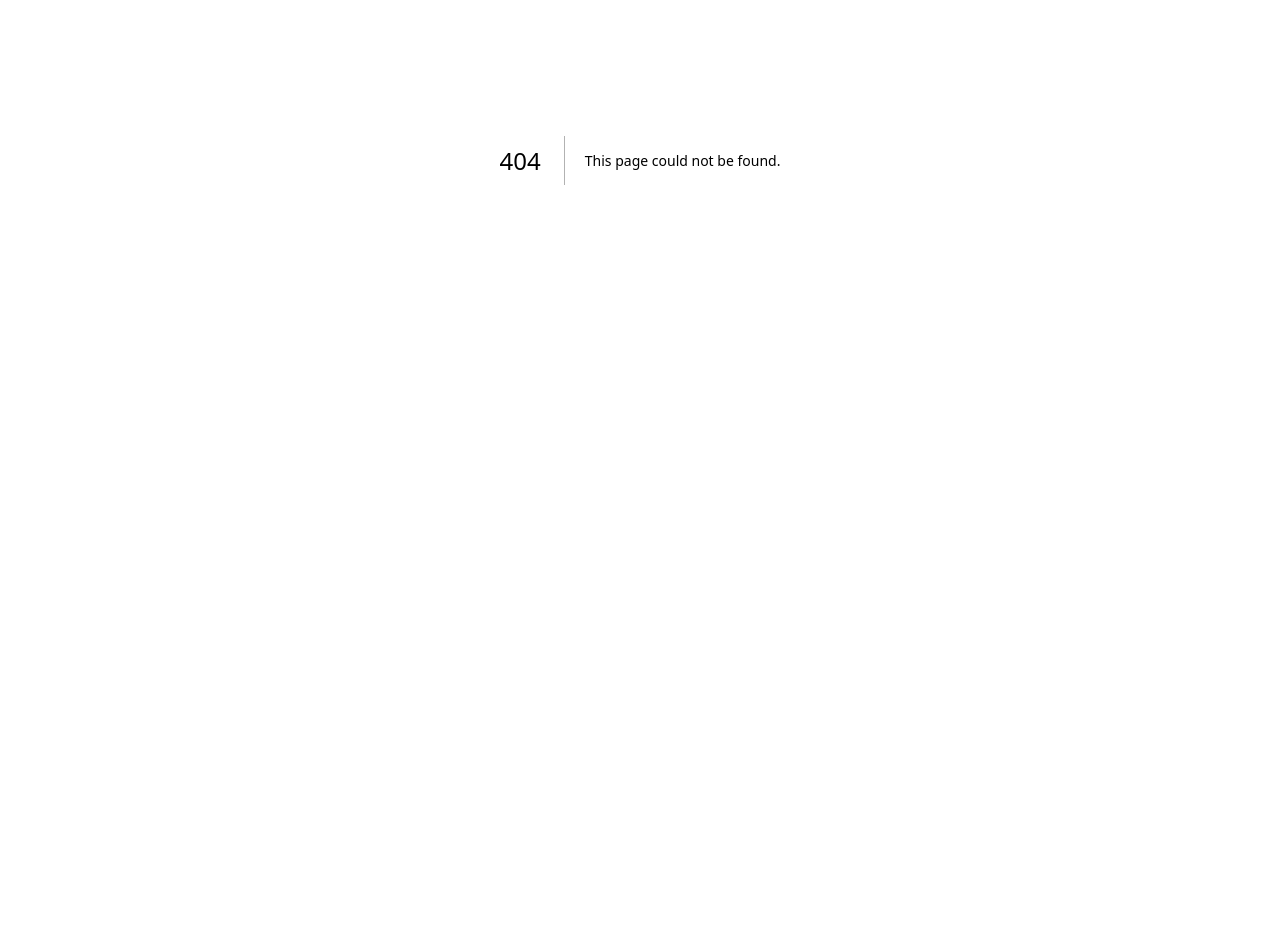
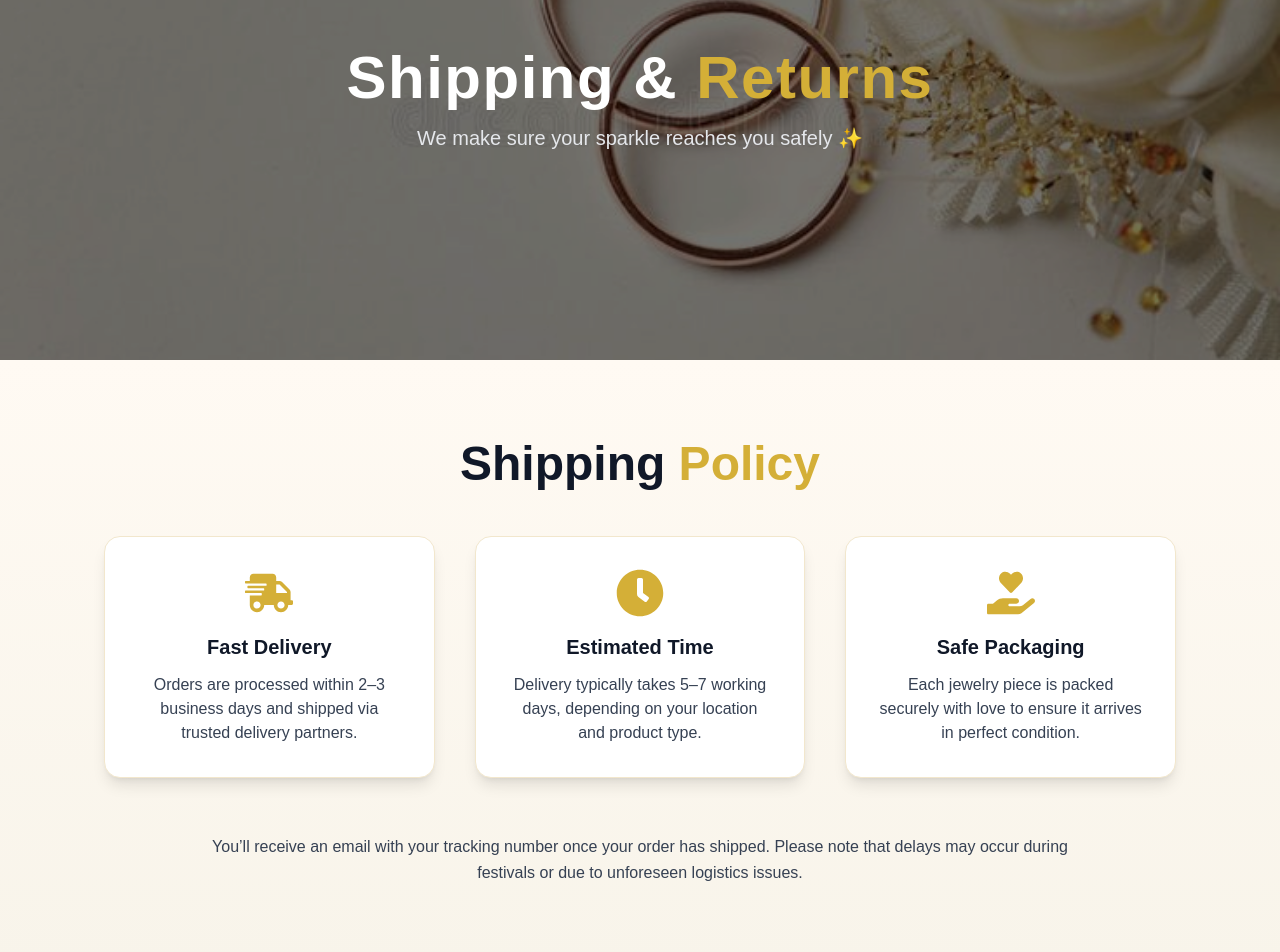
Before and after one commit to IT-Alliance-Tech/ecommerce-frontend, a Next.js app: page /shipping-returns in a window 1280 px wide. Before the commit this address had no page. Shown: the part 240-1192 px from the top of the page. Before the commit the page ends 800 px from the top, so only its background shows below. Built offline with nearby package versions, Linux system fonts and the light colour scheme.

Commit message:
updates on shipping page

```diff
--- a/src/app/about/page.js
+++ b/src/app/about/page.js
@@ -20,7 +20,8 @@ export default function About() {
       <Header />
 
       {/* 🌟 Hero Section */}
-      <section className="relative h-[80vh] flex items-center justify-center text-center overflow-hidden">
+      <section className="relative h-[60vh] flex items-center justify-center text-center overflow-hidden mt-20">
+        {/* 👆 Added mt-20 to move the banner a bit lower */}
         <Image src={aboutHero} alt="About Us Hero" fill className="object-cover" />
         <div className="absolute inset-0 bg-black/50" />
         <motion.div
@@ -157,7 +158,7 @@ export default function About() {
         </div>
       </section>
 
-      {/* 🌸 Why Choose Us Section (moved up) */}
+      {/* 🌸 Why Choose Us Section */}
       <section className="py-16 bg-white text-gray-900 text-center relative overflow-hidden -mt-10">
         <div className="absolute inset-0 bg-gradient-to-b from-[#fffaf3] via-white to-[#fff9ef]" />
         <motion.div
@@ -211,7 +212,7 @@ export default function About() {
         </motion.div>
       </section>
 
-      {/* 👑 Legacy Section (moved up slightly) */}
+      {/* 👑 Legacy Section */}
       <motion.section
         initial={{ opacity: 0, y: 40 }}
         whileInView={{ opacity: 1, y: 0 }}
--- /dev/null
+++ b/src/app/shipping-returns/page.js
@@ -0,0 +1,167 @@
+"use client";
+
+import React from "react";
+import { motion } from "framer-motion";
+import Image from "next/image";
+import Header from "@/components/Header";
+import Footer from "@/components/Footer";
+import { FaShippingFast, FaUndoAlt, FaClock, FaHandHoldingHeart } from "react-icons/fa";
+import bannerImg from "../../../public/contact.png"; // ✅ Add your banner image
+
+const ShippingReturns = () => {
+  return (
+    <div className="bg-[#fffaf3] text-gray-900 overflow-hidden flex flex-col min-h-screen">
+      <Header />
+
+      {/* 🌟 Hero Section */}
+      <section className="relative h-[65vh] flex items-center justify-center mt-16 md:mt-20">
+        <Image
+          src={bannerImg}
+          alt="Shipping & Returns Banner"
+          fill
+          className="object-cover brightness-75"
+        />
+        <div className="absolute inset-0 bg-black/40"></div>
+        <div className="relative z-10 text-center text-white">
+          <motion.h1
+            initial={{ opacity: 0, y: 40 }}
+            animate={{ opacity: 1, y: 0 }}
+            transition={{ duration: 0.8 }}
+            className="text-5xl md:text-6xl font-bold tracking-wide"
+          >
+            Shipping & <span className="text-[#d4af37]">Returns</span>
+          </motion.h1>
+          <motion.p
+            initial={{ opacity: 0, y: 30 }}
+            animate={{ opacity: 1, y: 0 }}
+            transition={{ delay: 0.3, duration: 0.8 }}
+            className="text-lg md:text-xl mt-4 text-gray-200"
+          >
+            We make sure your sparkle reaches you safely ✨
+          </motion.p>
+        </div>
+      </section>
+
+      {/* 🚚 Shipping Policy Section */}
+      <section className="py-20 bg-gradient-to-b from-[#fffaf3] to-[#f8f4ea] relative">
+        <div className="max-w-6xl mx-auto px-6 md:px-10">
+          <motion.h2
+            initial={{ opacity: 0, y: 40 }}
+            whileInView={{ opacity: 1, y: 0 }}
+            transition={{ duration: 0.8 }}
+            className="text-4xl md:text-5xl font-bold text-center mb-12"
+          >
+            Shipping <span className="text-[#d4af37]">Policy</span>
+          </motion.h2>
+
+          <div className="grid md:grid-cols-3 gap-10 text-center">
+            <motion.div
+              whileHover={{ y: -10 }}
+              className="bg-white rounded-2xl shadow-lg p-8 border border-[#f2e7cd]"
+            >
+              <FaShippingFast className="text-[#d4af37] text-5xl mx-auto mb-4" />
+              <h3 className="text-xl font-semibold mb-3">Fast Delivery</h3>
+              <p className="text-gray-700">
+                Orders are processed within 2–3 business days and shipped via trusted delivery partners.
+              </p>
+            </motion.div>
+
+            <motion.div
+              whileHover={{ y: -10 }}
+              className="bg-white rounded-2xl shadow-lg p-8 border border-[#f2e7cd]"
+            >
+              <FaClock className="text-[#d4af37] text-5xl mx-auto mb-4" />
+              <h3 className="text-xl font-semibold mb-3">Estimated Time</h3>
+              <p className="text-gray-700">
+                Delivery typically takes 5–7 working days, depending on your location and product type.
+              </p>
+            </motion.div>
+
+            <motion.div
+              whileHover={{ y: -10 }}
+              className="bg-white rounded-2xl shadow-lg p-8 border border-[#f2e7cd]"
+            >
+              <FaHandHoldingHeart className="text-[#d4af37] text-5xl mx-auto mb-4" />
+              <h3 className="text-xl font-semibold mb-3">Safe Packaging</h3>
+              <p className="text-gray-700">
+                Each jewelry piece is packed securely with love to ensure it arrives in perfect condition.
+              </p>
+            </motion.div>
+          </div>
+
+          <motion.div
+            initial={{ opacity: 0, y: 40 }}
+            whileInView={{ opacity: 1, y: 0 }}
+            transition={{ duration: 0.8, delay: 0.3 }}
+            className="mt-14 text-center text-gray-700 max-w-4xl mx-auto leading-relaxed"
+          >
+            <p>
+              You’ll receive an email with your tracking number once your order has shipped.
+              Please note that delays may occur during festivals or due to unforeseen logistics issues.
+            </p>
+          </motion.div>
+        </div>
+      </section>
+
+      {/* 🔁 Return Policy Section */}
+      <section className="py-20 bg-[#fffdf9] relative">
+        <div className="max-w-6xl mx-auto px-6 md:px-10">
+          <motion.h2
+            initial={{ opacity: 0, y: 40 }}
+            whileInView={{ opacity: 1, y: 0 }}
+            transition={{ duration: 0.8 }}
+            className="text-4xl md:text-5xl font-bold text-center mb-12"
+          >
+            Return & <span className="text-[#d4af37]">Exchange Policy</span>
+          </motion.h2>
+
+          <div className="grid md:grid-cols-2 gap-10">
+            <motion.div
+              initial={{ opacity: 0, x: -60 }}
+              whileInView={{ opacity: 1, x: 0 }}
+              transition={{ duration: 0.8 }}
+              className="bg-white rounded-2xl shadow-lg p-10 border border-[#f2e7cd]"
+            >
+              <FaUndoAlt className="text-[#d4af37] text-5xl mb-4" />
+              <h3 className="text-2xl font-semibold mb-3">Hassle-Free Returns</h3>
+              <p className="text-gray-700 leading-relaxed">
+                If your jewelry piece doesn’t meet your expectations, you can return or exchange it within 7 days of delivery.
+                The item must be unused, unworn, and in its original packaging.
+              </p>
+            </motion.div>
+
+            <motion.div
+              initial={{ opacity: 0, x: 60 }}
+              whileInView={{ opacity: 1, x: 0 }}
+              transition={{ duration: 0.8 }}
+              className="bg-white rounded-2xl shadow-lg p-10 border border-[#f2e7cd]"
+            >
+              <FaHandHoldingHeart className="text-[#d4af37] text-5xl mb-4" />
+              <h3 className="text-2xl font-semibold mb-3">Refund Process</h3>
+              <p className="text-gray-700 leading-relaxed">
+                Once we receive your returned product, our quality team will inspect it, and the refund will be processed within 5–7 working days to your original payment method.
+              </p>
+            </motion.div>
+          </div>
+
+          <motion.div
+            initial={{ opacity: 0, y: 40 }}
+            whileInView={{ opacity: 1, y: 0 }}
+            transition={{ duration: 0.8, delay: 0.3 }}
+            className="mt-16 text-center text-gray-700 max-w-4xl mx-auto leading-relaxed"
+          >
+            <p>
+              Customized or engraved jewelry pieces are not eligible for returns.
+              For assistance, please contact our support team at{" "}
+              <span className="text-[#d4af37] font-semibold">support@jewelcrafts.com</span>.
+            </p>
+          </motion.div>
+        </div>
+      </section>
+
+      <Footer />
+    </div>
+  );
+};
+
+export default ShippingReturns;
--- a/src/components/Footer.js
+++ b/src/components/Footer.js
@@ -41,16 +41,26 @@ export default function Footer() {
               Quick Links
             </h3>
             <ul className="space-y-3 text-[15px]">
-              {["Home", "Collections", "About Us", "Contact"].map((name) => (
-                <li key={name}>
-                  <Link
-                    href="/"
-                    className="hover:text-[#d4af37] transition-all duration-300 hover:translate-x-1 inline-block"
-                  >
-                    {name}
-                  </Link>
-                </li>
-              ))}
+              <li>
+                <Link href="/" className="hover:text-[#d4af37] transition-all duration-300 hover:translate-x-1 inline-block">
+                  Home
+                </Link>
+              </li>
+              <li>
+                <Link href="/collections" className="hover:text-[#d4af37] transition-all duration-300 hover:translate-x-1 inline-block">
+                  Collections
+                </Link>
+              </li>
+              <li>
+                <Link href="/about" className="hover:text-[#d4af37] transition-all duration-300 hover:translate-x-1 inline-block">
+                  About Us
+                </Link>
+              </li>
+              <li>
+                <Link href="/contact" className="hover:text-[#d4af37] transition-all duration-300 hover:translate-x-1 inline-block">
+                  Contact
+                </Link>
+              </li>
             </ul>
           </div>
 
@@ -60,20 +70,30 @@ export default function Footer() {
               Customer Care
             </h3>
             <ul className="space-y-3 text-[15px]">
-              {["Shipping & Returns", "FAQs", "Privacy Policy", "Terms of Service"].map((name) => (
-                <li key={name}>
-                  <Link
-                    href="#"
-                    className="hover:text-[#d4af37] transition-all duration-300 hover:translate-x-1 inline-block"
-                  >
-                    {name}
-                  </Link>
-                </li>
-              ))}
+              <li>
+                <Link href="/shipping-returns" className="hover:text-[#d4af37] transition-all duration-300 hover:translate-x-1 inline-block">
+                  Shipping & Returns
+                </Link>
+              </li>
+              <li>
+                <Link href="/faq" className="hover:text-[#d4af37] transition-all duration-300 hover:translate-x-1 inline-block">
+                  FAQs
+                </Link>
+              </li>
+              <li>
+                <Link href="/privacy-policy" className="hover:text-[#d4af37] transition-all duration-300 hover:translate-x-1 inline-block">
+                  Privacy Policy
+                </Link>
+              </li>
+              <li>
+                <Link href="/terms-of-service" className="hover:text-[#d4af37] transition-all duration-300 hover:translate-x-1 inline-block">
+                  Terms of Service
+                </Link>
+              </li>
             </ul>
           </div>
 
-          {/* Contact Info (Newsletter removed) */}
+          {/* Contact Info */}
           <div>
             <h3 className="text-lg font-semibold mb-4 text-gray-900 relative after:content-[''] after:block after:w-10 after:h-[2px] after:bg-[#d4af37] after:mt-2">
               Get in Touch
@@ -104,7 +124,7 @@ export default function Footer() {
         </div>
       </div>
 
-      {/* Decorative Sparkles (for luxury shimmer) */}
+      {/* Decorative Sparkles */}
       <div className="absolute top-0 left-0 w-full h-full overflow-hidden pointer-events-none">
         <div className="absolute top-10 left-1/4 w-2 h-2 bg-[#d4af37]/70 rounded-full blur-[1px] animate-ping"></div>
         <div className="absolute bottom-16 right-1/3 w-2 h-2 bg-[#d4af37]/70 rounded-full blur-[1px] animate-ping"></div>
```
